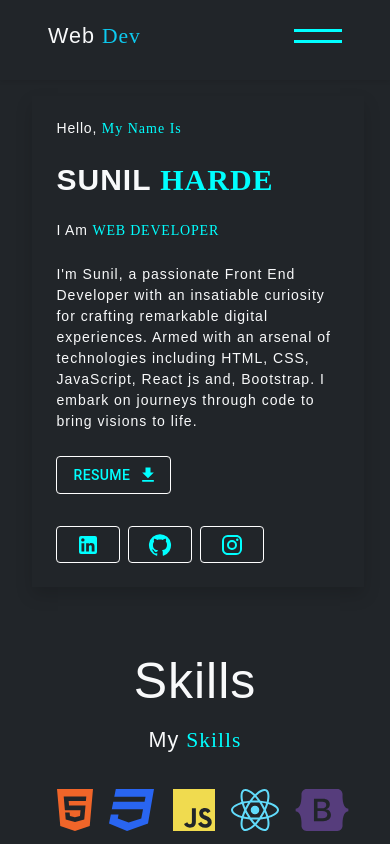
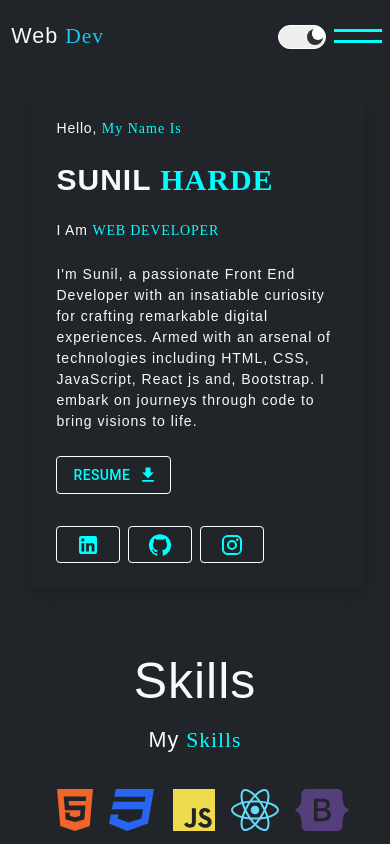
Before and after one commit to Sunil-Harde/Portfolio, a React (Vite) app: page / in a window 390 px wide. Shown: the top 844 px of the page. Built offline with nearby package versions, Linux system fonts and the light colour scheme.

Commit message:
darkmode buttob added

```diff
--- a/src/Component/Contacts/Contacts.css
+++ b/src/Component/Contacts/Contacts.css
@@ -137,7 +137,7 @@
     }
 
     .details {
-        margin-left: 15% !important;
+        margin-left: 20% !important;
 
     }
 
@@ -169,19 +169,19 @@
 
 @media (max-width:525px) {
     .details {
-        margin-left: 8% !important;
+        margin-left: 15% !important;
 
     }
 
     .deatail{
-        margin-left: 15% !important;
+        margin-left: 13% !important;
     }
 
 }
 @media (max-width:450px) {
 
     .details {
-        margin-left: 7% !important;
+        margin-left: 10% !important;
     }
     .deatail{
         margin-left: 10% !important;
@@ -191,7 +191,7 @@
 @media (max-width:390px) {
 
     .details {
-        margin-left: 2% !important;
+        margin-left: 10% !important;
     }
     .deatail{
         margin-left: 0% !important;
@@ -202,7 +202,7 @@
 @media (max-width:360px) {
 
     .details {
-        margin-left: 5% !important;
+        margin-left: 10% !important;
     }
 
     .contacts-icons {
--- a/src/Component/Navbar/Navbar.css
+++ b/src/Component/Navbar/Navbar.css
@@ -19,12 +19,39 @@
     font-family: "canveat", cursive;
 }
 
+.nav {
+    transition: 1s;
+}
+
+.litemode .bg-dark {
+    background: #ffffff !important;
+    color: #0f0f0f;
+    transition: 1s;
+}
 
 .line {
     background: aqua;
     height: .2rem;
     width: 3rem;
     margin-bottom: .5rem;
+    transition: 1s;
+}
+
+.litemode h4 {
+    color: black;
+    transition: 1s;
+
+}
+
+.litemode .logo .text-info {
+    transition: 1.2s;
+    color: rgb(252, 53, 4) !important;
+}
+
+.nav-items {
+    transition: 1s;
+    margin-right: 3rem;
+    background: rgba(var(--bs-dark-rgb), var(--bs-bg-opacity)) !important;
 }
 
 .nav-items p {
@@ -37,10 +64,85 @@
     color: aqua;
 }
 
+.litemode .nav-items p:hover {
+    color: rgb(252, 53, 4);
+}
+
+.darkmode-button {
+    right: 1rem;
+    top: 1rem;
+    cursor: pointer;
+}
+
+.darkmode {
+    border-radius: 2rem;
+    height: 1.5rem;
+    width: 3rem;
+    /* background: #000; */
+    cursor: pointer;
+    transition: 1s;
+}
+
+.litemode .darkmode {
+    transition: 1s;
+    background: #292828;
+    height: 1.5rem;
+    width: 3rem;
+    transition: 1s;
+}
+
+
+.darkmode::after {
+    content: "";
+    position: absolute;
+    height: .8rem;
+    width: .8rem;
+    border-radius: 2rem;
+    right: .1rem;
+    top: .3rem;
+    background: white;
+}
+
+.litemode .darkmode::after {
+    background: rgba(0, 0, 0, 0);
+}
+
+
+.darkmode::before {
+    content: "";
+    position: absolute;
+    height: 1rem;
+    width: 1rem;
+    border-radius: 2rem;
+    top: 7px;
+    right: .2rem;
+    background: #313131;
+}
+
+.litemode .darkmode::before {
+    background: rgb(255, 255, 255);
+    left: .3rem;
+    top: 7px;
+}
+
+
+/*
+.darkmode-button::after{
+    content: "";
+    position: absolute;
+    background: #222222;
+    height: 1.2rem;
+    width: 1.2rem;
+    border-radius: 2rem;
+    transform: translate(-50%,-50%);
+} */
+
+
+
 /* Navbar End */
 
 
-@media (max-width:770px) {
+@media (max-width:767px) {
 
 
     .nav-items {
@@ -57,7 +159,8 @@
         align-items: start;
 
     }
-    .nav-items p:nth-child(1){
+
+    .nav-items p:nth-child(1) {
         margin-top: 6rem;
     }
 
@@ -68,6 +171,10 @@
     .nav-click .nav-items {
         transform: rotate(0deg);
         right: 0rem;
+    }
+    .darkmode-button {
+        right: 8rem;
+        top: 1.4rem;
     }
 
 
@@ -90,9 +197,24 @@
     }
 
 
+
 }
 
-/*
-git commit -m "Navbar Addedt"
-git branch -M main
-git push -u origin main */
+
+@media (max-width:400px) {
+    .nav {
+        /* position: absolute !important; */
+        left: -2.3rem !important;
+    }
+
+    .lines {
+        position: absolute !important;
+        /* left: -10rem !important; */
+        right: .5rem !important;
+    }
+
+    .darkmode-button {
+        right: 4rem;
+        top: 1.4rem;
+    }
+}
--- a/src/Component/Navbar/Navbar.jsx
+++ b/src/Component/Navbar/Navbar.jsx
@@ -4,11 +4,16 @@ import './Navbar.css'
 function NavBar() {
 
     const [navClick, setNavClick] = useState(true)
+    const [darkmode, setDarkMode] = useState(false)
+
+    function darkmodeon (){
+        setDarkMode(!darkmode)
+    }
 
 
     return (
         <div>
-            <div className=''>
+            <div className={darkmode? "litemode":""}>
 
                 <div className={navClick ? "nav shadow-sm d-flex fixed-top px-5 bg-dark align-items-center justify-content-between fixed-top text-light" : " nav-click shadow-sm d-flex fixed-top px-5 bg-dark align-items-center justify-content-between fixed-top text-light"}>
 
@@ -16,12 +21,21 @@ function NavBar() {
                         <h4>Web <span className='text-info'>Dev</span></h4>
                     </div>
 
-                    <div className="nav-items text-bg-dark d-flex flex-column flex-md-row  align-items-md-center gap-4 ">
-                        <p onClick={()=>window.scrollTo(0, 0)} >Home</p>
-                        <p onClick={()=>window.scrollTo(0, 550)}>Skill</p>
-                        <p onClick={()=>window.scrollTo(0, 1220)}>Projects</p>
+                    <div className="nav-items bg-dark d-flex flex-column flex-md-row  align-items-md-center gap-4 ">
+                        <p onClick={() => window.scrollTo(0, 0)} >Home</p>
+                        <p onClick={() => window.scrollTo(0, 550)}>Skill</p>
+                        <p onClick={() => window.scrollTo(0, 1220)}>Projects</p>
                         <p>Contact</p>
                     </div>
+
+
+                    <div className={'darkmode-button position-fixed '} >
+
+                        <button className="darkmode" onClick={() => darkmodeon()}>
+
+                        </button>
+                    </div>
+
 
                     <div className="lines d-flex d-md-none flex-column" onClick={() => setNavClick(!navClick)} >
                         <div className="line"></div>
--- a/src/Component/Profile/Profile.css
+++ b/src/Component/Profile/Profile.css
@@ -144,7 +144,7 @@ Button a {
     }
 }
 
-@media (max-width:970px) {
+@media (max-width:1000px) {
 
 
     .Profile-details {
```
